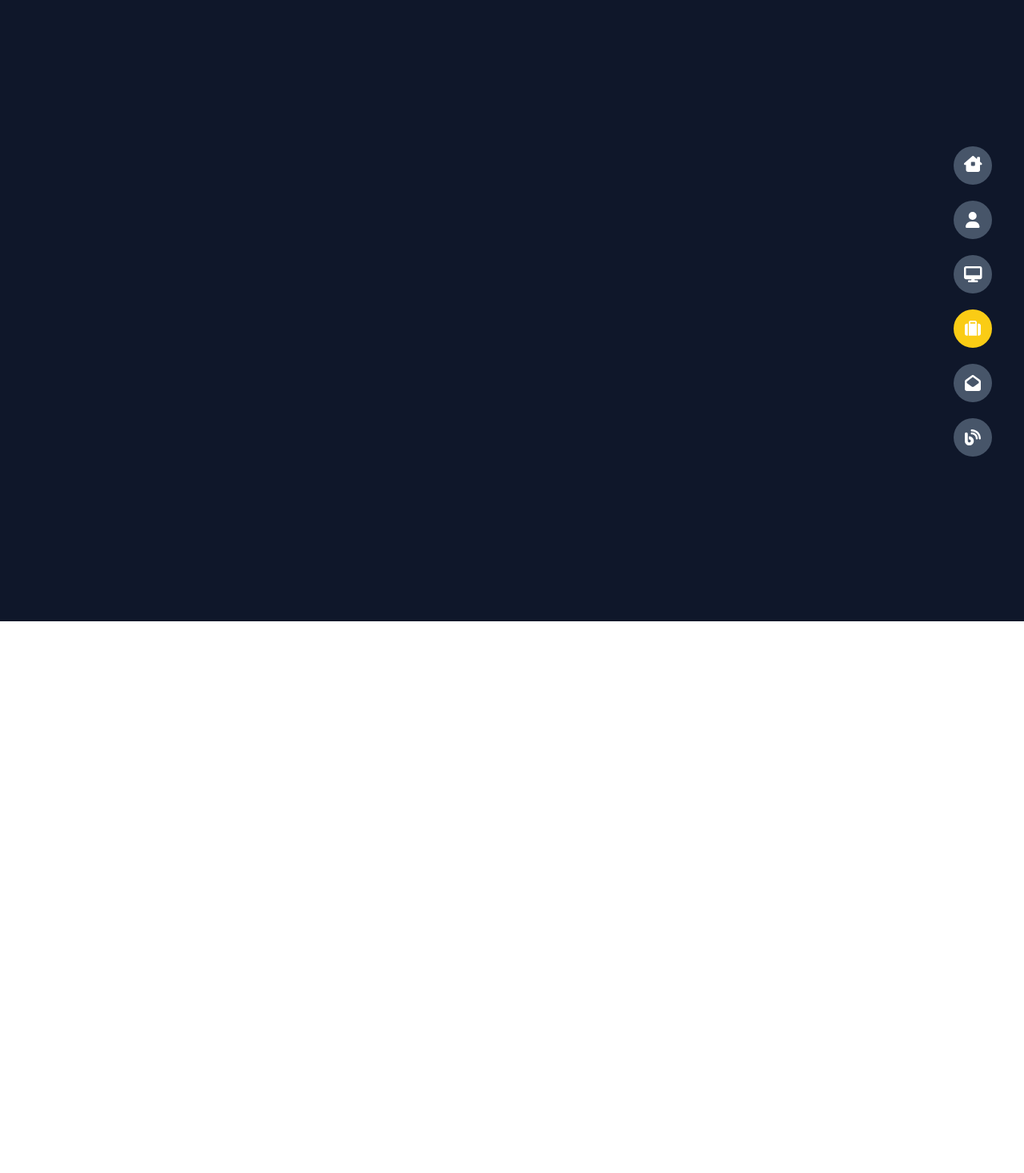
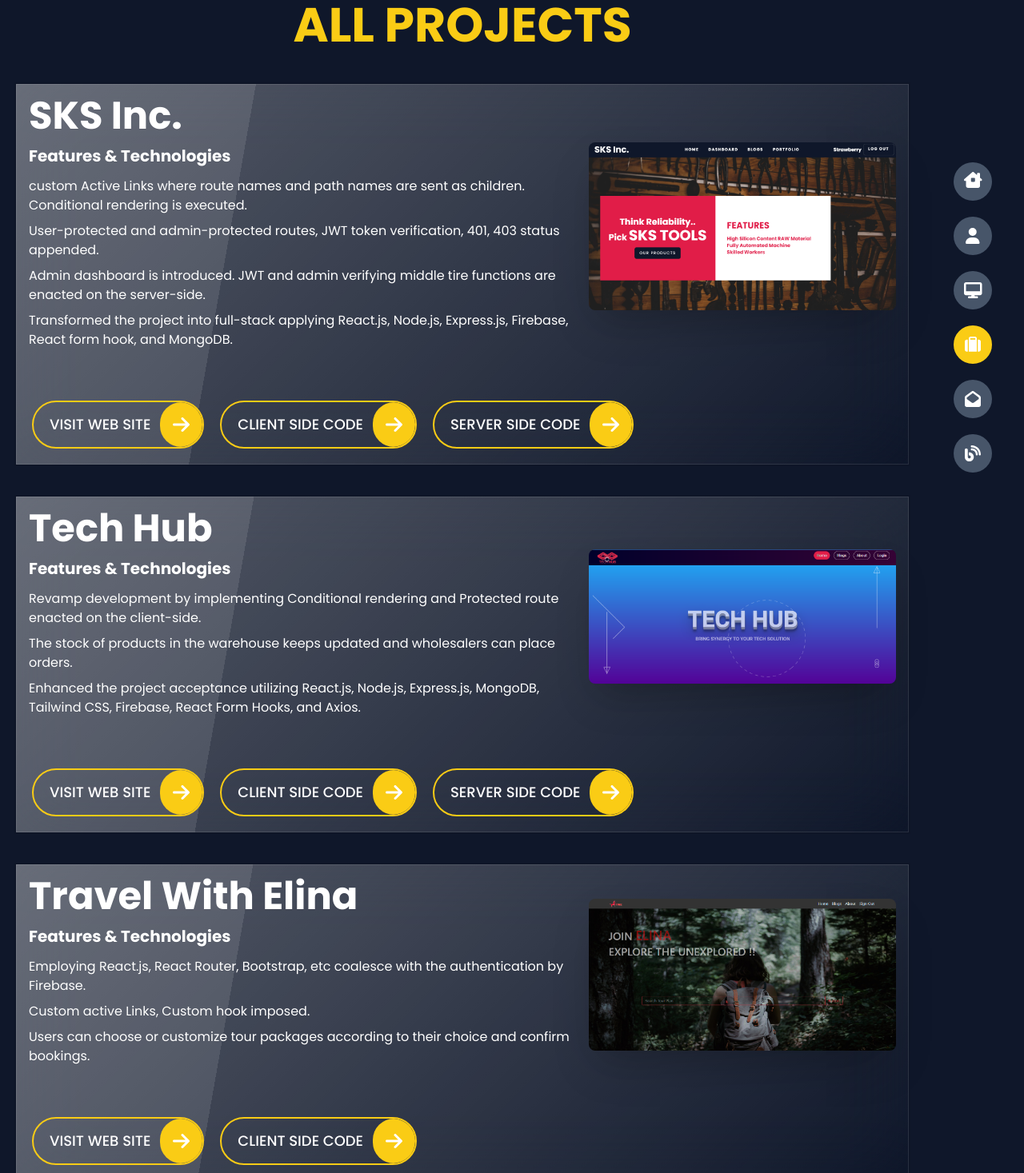
Before and after one commit to engrkashem/kashem-dev-portfolio, a React (Create React App) app: page /projects in a window 1280 px wide. Shown: the part 23-1490 px from the top of the page at 80% size. Before the commit the page ends 800 px from the top, so only its background shows below. Built offline with nearby package versions, Linux system fonts and the light colour scheme.

Commit message:
project link and code link added

```diff
--- a/src/Components/Home/Banner.js
+++ b/src/Components/Home/Banner.js
@@ -6,7 +6,7 @@ import devPic from '../../images/myPic.png';
 const Banner = () => {
     return (
         <div className='banner-container  bg-cover realative'>
-            <div className="banner min-h-screen  grid grid-cols-1 lg:grid-cols-2 auto-cols-max">
+            <div className="container min-h-screen  grid grid-cols-1 lg:grid-cols-2 auto-cols-max">
                 <div className='h-full flex items-end '>
                     <img className='' src={devPic} alt="" />
                 </div>
--- a/src/Components/Home/Home.css
+++ b/src/Components/Home/Home.css
@@ -3,8 +3,8 @@
     background-repeat: no-repeat;
 }
 
-.banner {
-    width: 85%;
+.container {
+    width: 90%;
 }
 
 .banner-text {
--- a/src/Components/Home/Home.js
+++ b/src/Components/Home/Home.js
@@ -11,6 +11,7 @@ import { faArrowRight } from '@fortawesome/free-solid-svg-icons';
 
 const Home = () => {
     const [closeModal, setCloseModal] = useState(false);
+
     return (
         <div className=' bg-slate-900'>
             <SideNav></SideNav>
--- a/src/Components/Home/Project1.js
+++ b/src/Components/Home/Project1.js
@@ -6,7 +6,8 @@ import { faArrowRight } from '@fortawesome/free-solid-svg-icons';
 const Project1 = () => {
     return (
         <div className="hero glass text-white ">
-            <div className="hero-content flex-col lg:flex-row-reverse">
+            <div>
+                <div className=' hero-content flex-col lg:flex-row-reverse'>
                     <img src={project1Banner} className="max-w-sm rounded-lg shadow-2xl" alt='Project banner' />
                     <div>
                         <h1 className="text-5xl font-bold">SKS Inc.</h1>
@@ -17,7 +18,18 @@ const Project1 = () => {
                             <li className='mb-2' >Admin dashboard is introduced. JWT and admin verifying middle tire functions are enacted on the server-side.</li>
                             <li className='mb-2'>Transformed the project into full-stack applying React.js, Node.js, Express.js, Firebase, React form hook, and MongoDB.</li>
                         </ul>
-                    <button className="button text-white font-medium text-lg border-2 border-yellow-400 rounded-full pl-5 mt-5 flex items-center">Details <FontAwesomeIcon icon={faArrowRight} className='ml-3 text-2xl p-4 bg-yellow-400 rounded-full'></FontAwesomeIcon></button>
+                    </div>
+                </div>
+                <div className='flex gap-5 p-5'>
+                    <button className="button text-white font-medium text-lg border-2 border-yellow-400 rounded-full pl-5 mt-5"> <a className=' flex items-center' href="https://sks-inc.web.app/" target={'_blank'}>
+                        Visit Web Site <FontAwesomeIcon icon={faArrowRight} className='ml-3 text-2xl p-4 bg-yellow-400 rounded-full'></FontAwesomeIcon>
+                    </a></button>
+                    <button className="button text-white font-medium text-lg border-2 border-yellow-400 rounded-full pl-5 mt-5"> <a className=' flex items-center' href="https://github.com/engrkashem/SKS-Inc-client" target={'_blank'}>
+                        Client Side Code <FontAwesomeIcon icon={faArrowRight} className='ml-3 text-2xl p-4 bg-yellow-400 rounded-full'></FontAwesomeIcon>
+                    </a></button>
+                    <button className="button text-white font-medium text-lg border-2 border-yellow-400 rounded-full pl-5 mt-5"> <a className=' flex items-center' href="https://github.com/engrkashem/SKS-Inc-server" target={'_blank'}>
+                        Server Side Code <FontAwesomeIcon icon={faArrowRight} className='ml-3 text-2xl p-4 bg-yellow-400 rounded-full'></FontAwesomeIcon>
+                    </a></button>
                 </div>
             </div>
         </div>
--- a/src/Components/Home/Project2.js
+++ b/src/Components/Home/Project2.js
@@ -6,17 +6,30 @@ import { faArrowRight } from '@fortawesome/free-solid-svg-icons';
 const Project2 = () => {
     return (
         <div className="hero glass text-white ">
+            <div>
                 <div className="hero-content flex-col lg:flex-row-reverse">
                     <img src={project2Banner} className="max-w-sm rounded-lg shadow-2xl" alt='Project banner' />
                     <div>
-                    <h1 className="text-5xl font-bold">SKS Inc.</h1>
+                        <h1 className="text-5xl font-bold">Tech Hub</h1>
                         <h2 className=' my-3 text-xl font-semibold'>Features & Technologies</h2>
                         <ul>
                             <li className='mb-2 '>Revamp development by implementing Conditional rendering and Protected route enacted on the client-side.</li>
                             <li className='mb-2' >The stock of products in the warehouse keeps updated and wholesalers can place orders. </li>
                             <li className='mb-2' >Enhanced the project acceptance utilizing React.js, Node.js, Express.js, MongoDB, Tailwind CSS, Firebase, React Form Hooks, and Axios.</li>
                         </ul>
-                    <button className="button text-white font-medium text-lg border-2 border-yellow-400 rounded-full pl-5 mt-5 flex items-center">Details <FontAwesomeIcon icon={faArrowRight} className='ml-3 text-2xl p-4 bg-yellow-400 rounded-full'></FontAwesomeIcon></button>
+
+                    </div>
+                </div>
+                <div className='flex gap-5 p-5'>
+                    <button className="button text-white font-medium text-lg border-2 border-yellow-400 rounded-full pl-5 mt-5"> <a className=' flex items-center' href="https://tech-hub-warehouse.web.app/" target={'_blank'}>
+                        Visit Web Site <FontAwesomeIcon icon={faArrowRight} className='ml-3 text-2xl p-4 bg-yellow-400 rounded-full'></FontAwesomeIcon>
+                    </a></button>
+                    <button className="button text-white font-medium text-lg border-2 border-yellow-400 rounded-full pl-5 mt-5"> <a className=' flex items-center' href="https://github.com/engrkashem/tech-hub-client" target={'_blank'}>
+                        Client Side Code <FontAwesomeIcon icon={faArrowRight} className='ml-3 text-2xl p-4 bg-yellow-400 rounded-full'></FontAwesomeIcon>
+                    </a></button>
+                    <button className="button text-white font-medium text-lg border-2 border-yellow-400 rounded-full pl-5 mt-5"> <a className=' flex items-center' href="https://github.com/engrkashem/tech-hub-server" target={'_blank'}>
+                        Server Side Code <FontAwesomeIcon icon={faArrowRight} className='ml-3 text-2xl p-4 bg-yellow-400 rounded-full'></FontAwesomeIcon>
+                    </a></button>
                 </div>
             </div>
         </div>
--- a/src/Components/Home/Project3.js
+++ b/src/Components/Home/Project3.js
@@ -6,17 +6,26 @@ import { faArrowRight } from '@fortawesome/free-solid-svg-icons';
 const Project3 = () => {
     return (
         <div className="hero glass text-white ">
+            <div>
                 <div className="hero-content flex-col lg:flex-row-reverse">
                     <img src={project3Banner} className="max-w-sm rounded-lg shadow-2xl" alt='Project banner' />
                     <div>
-                    <h1 className="text-5xl font-bold">SKS Inc.</h1>
+                        <h1 className="text-5xl font-bold">Travel With Elina</h1>
                         <h2 className=' my-3 text-xl font-semibold'>Features & Technologies</h2>
                         <ul>
                             <li className='mb-2 '>Employing React.js, React Router, Bootstrap, etc coalesce with the authentication by Firebase.</li>
                             <li className='mb-2' >Custom active Links, Custom hook imposed. </li>
                             <li className='mb-2' >Users can choose or customize tour packages according to their choice and confirm bookings.</li>
                         </ul>
-                    <button className="button text-white font-medium text-lg border-2 border-yellow-400 rounded-full pl-5 mt-5 flex items-center">Details <FontAwesomeIcon icon={faArrowRight} className='ml-3 text-2xl p-4 bg-yellow-400 rounded-full'></FontAwesomeIcon></button>
+                    </div>
+                </div>
+                <div className='flex gap-5 p-5'>
+                    <button className="button text-white font-medium text-lg border-2 border-yellow-400 rounded-full pl-5 mt-5"> <a className=' flex items-center' href="https://travel-with-elina.web.app/" target={'_blank'}>
+                        Visit Web Site <FontAwesomeIcon icon={faArrowRight} className='ml-3 text-2xl p-4 bg-yellow-400 rounded-full'></FontAwesomeIcon>
+                    </a></button>
+                    <button className="button text-white font-medium text-lg border-2 border-yellow-400 rounded-full pl-5 mt-5"> <a className=' flex items-center' href="https://github.com/engrkashem/travel-guide-elina-client" target={'_blank'}>
+                        Client Side Code <FontAwesomeIcon icon={faArrowRight} className='ml-3 text-2xl p-4 bg-yellow-400 rounded-full'></FontAwesomeIcon>
+                    </a></button>
                 </div>
             </div>
         </div>
--- a/src/Components/Projects/Projects.js
+++ b/src/Components/Projects/Projects.js
@@ -1,11 +1,19 @@
 import React from 'react';
+import Project1 from '../Home/Project1';
+import Project2 from '../Home/Project2';
+import Project3 from '../Home/Project3';
 import SideNav from '../SideNav/SideNav';
 
 const Projects = () => {
     return (
-        <div className='bg-slate-900 h-screen'>
+        <div className='bg-slate-900 min-h-screen p-5'>
             <SideNav></SideNav>
-            <h2>Projects</h2>
+            <div className='container flex flex-col gap-10'>
+                <h2 className=' text-center font-bold text-6xl text-yellow-400 py-1 uppercase'>All Projects</h2>
+                <Project1></Project1>
+                <Project2></Project2>
+                <Project3></Project3>
+            </div>
         </div>
     );
 };
```
Also changed, not shown: src/Components/Shared/ContactModal.js (+1 -13 lines). Lines whose indentation alone changed are shown as unchanged.
